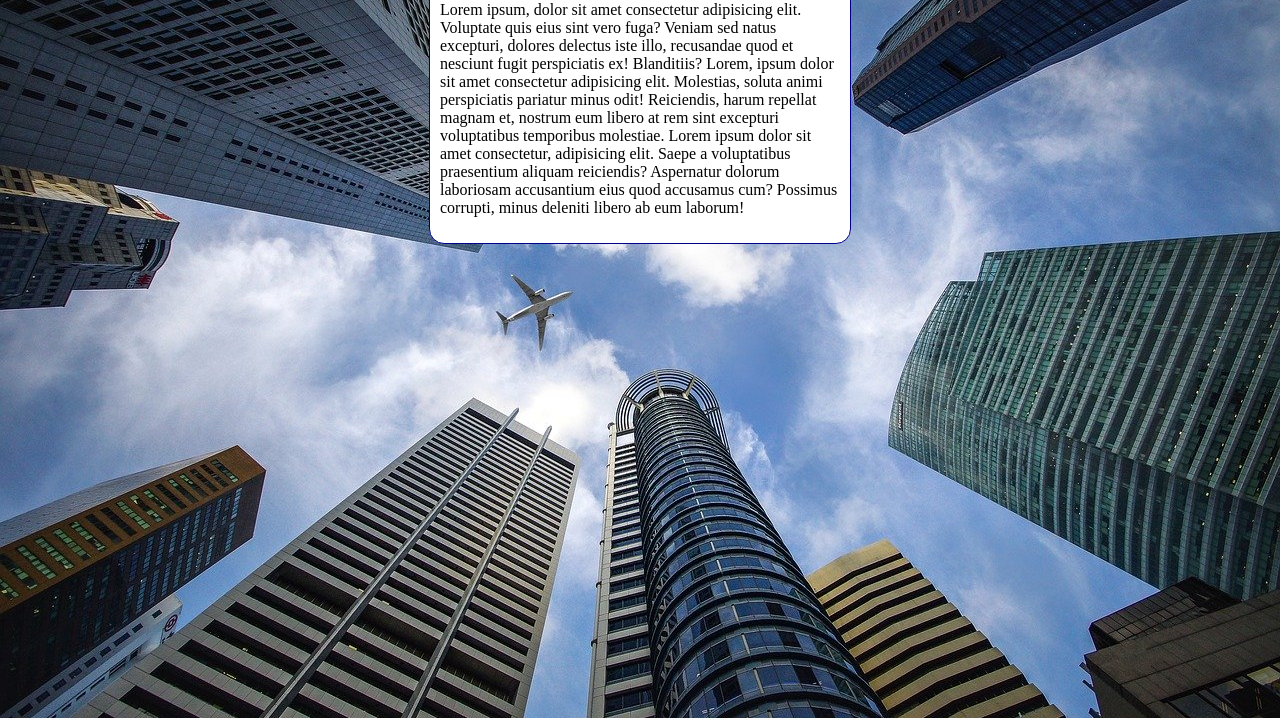
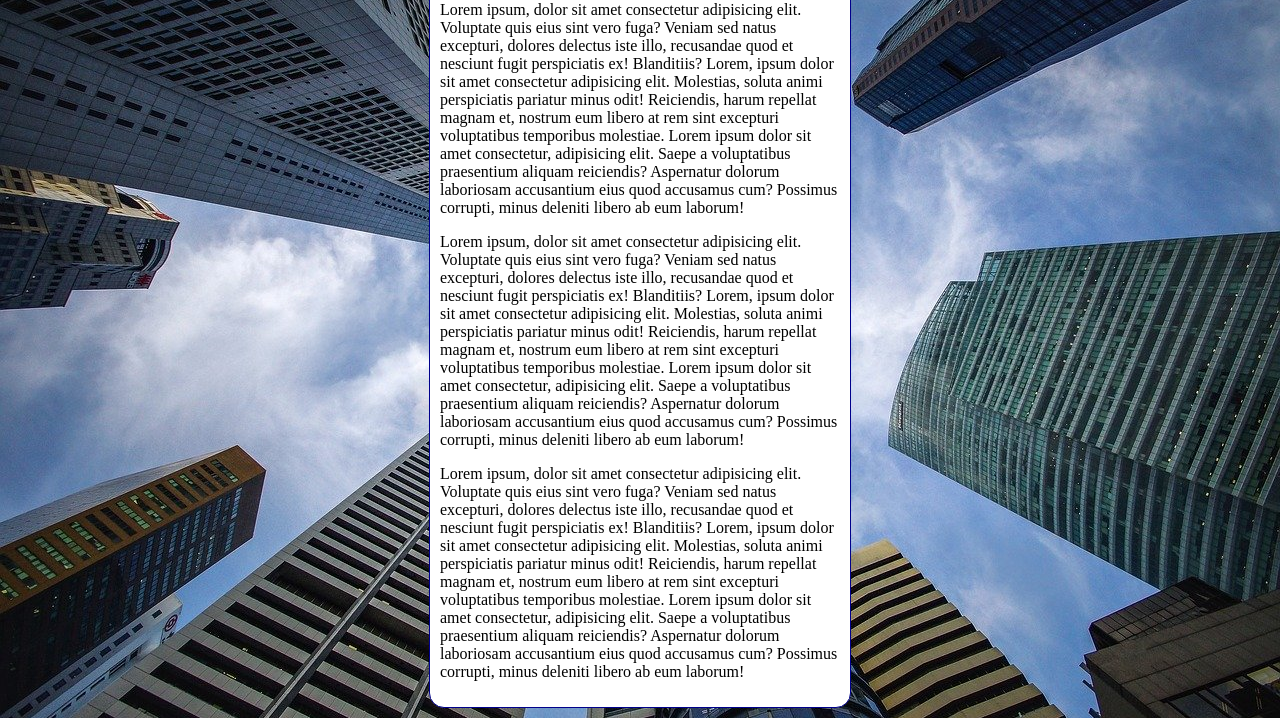
Before and after one commit to Felipe7Almeida/html-css, a plain HTML site: page Exercícios/ex022/fundo006.html in a window 1280 px wide. Shown: the part 98-816 px from the top of the page. Drawn offline with Linux system fonts and the light colour scheme.

Commit message:
atualizei o ex022

```diff
--- a/Exercícios/ex022/fundo006.html
+++ b/Exercícios/ex022/fundo006.html
@@ -28,6 +28,8 @@
     <main>
         <h1>Teste de Imagem de Fundo</h1>
         <p>Lorem ipsum, dolor sit amet consectetur adipisicing elit. Voluptate quis eius sint vero fuga? Veniam sed natus excepturi, dolores delectus iste illo, recusandae quod et nesciunt fugit perspiciatis ex! Blanditiis? Lorem, ipsum dolor sit amet consectetur adipisicing elit. Molestias, soluta animi perspiciatis pariatur minus odit! Reiciendis, harum repellat magnam et, nostrum eum libero at rem sint excepturi voluptatibus temporibus molestiae. Lorem ipsum dolor sit amet consectetur, adipisicing elit. Saepe a voluptatibus praesentium aliquam reiciendis? Aspernatur dolorum laboriosam accusantium eius quod accusamus cum? Possimus corrupti, minus deleniti libero ab eum laborum!</p>
+        <p>Lorem ipsum, dolor sit amet consectetur adipisicing elit. Voluptate quis eius sint vero fuga? Veniam sed natus excepturi, dolores delectus iste illo, recusandae quod et nesciunt fugit perspiciatis ex! Blanditiis? Lorem, ipsum dolor sit amet consectetur adipisicing elit. Molestias, soluta animi perspiciatis pariatur minus odit! Reiciendis, harum repellat magnam et, nostrum eum libero at rem sint excepturi voluptatibus temporibus molestiae. Lorem ipsum dolor sit amet consectetur, adipisicing elit. Saepe a voluptatibus praesentium aliquam reiciendis? Aspernatur dolorum laboriosam accusantium eius quod accusamus cum? Possimus corrupti, minus deleniti libero ab eum laborum!</p>
+        <p>Lorem ipsum, dolor sit amet consectetur adipisicing elit. Voluptate quis eius sint vero fuga? Veniam sed natus excepturi, dolores delectus iste illo, recusandae quod et nesciunt fugit perspiciatis ex! Blanditiis? Lorem, ipsum dolor sit amet consectetur adipisicing elit. Molestias, soluta animi perspiciatis pariatur minus odit! Reiciendis, harum repellat magnam et, nostrum eum libero at rem sint excepturi voluptatibus temporibus molestiae. Lorem ipsum dolor sit amet consectetur, adipisicing elit. Saepe a voluptatibus praesentium aliquam reiciendis? Aspernatur dolorum laboriosam accusantium eius quod accusamus cum? Possimus corrupti, minus deleniti libero ab eum laborum!</p>
     </main>
 </body>
 </html>
```
